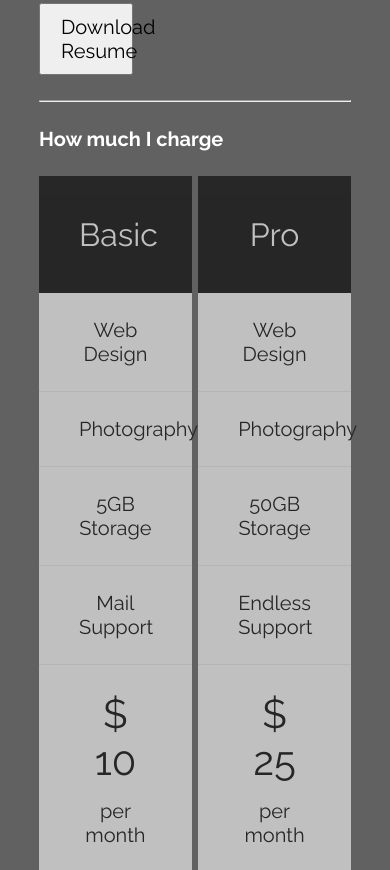
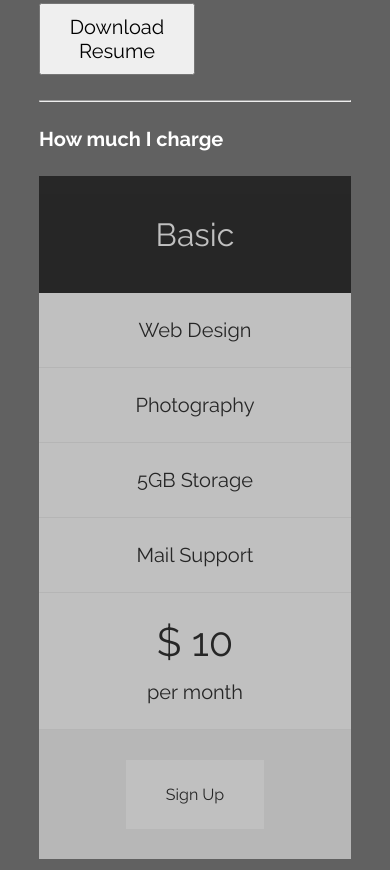
Before and after one commit to AkshayBoricha12/responsive_people_portfolio, a plain HTML site: page index.html in a window 390 px wide. Shown: the part 5903-6773 px from the top of the page. Drawn offline with Linux system fonts and the light colour scheme.

Commit message:
solved responsiveness issues.

```diff
--- a/style.css
+++ b/style.css
@@ -412,12 +412,19 @@ form {
     background-color: #000;
     color: #fff;
   }
+
+  .contact-me,
+  .contact-me-content,
+  form {
+    width: 100%;
+  }
 }
 
 @media (max-width: 600px) {
   .image-gallery .images .image {
     flex: 100%;
   }
+
   .sidebar {
     align-items: center;
   }
@@ -426,6 +433,19 @@ form {
     flex-direction: column;
   }
 
+  .resume-link {
+    width: 50%;
+  }
+
+  .prices {
+    flex-direction: column;
+    gap: 15px;
+  }
+
+  .plan-card {
+    width: 100%;
+  }
+
   .footer .info,
   .blog-posts,
   .popular-tags {
```
